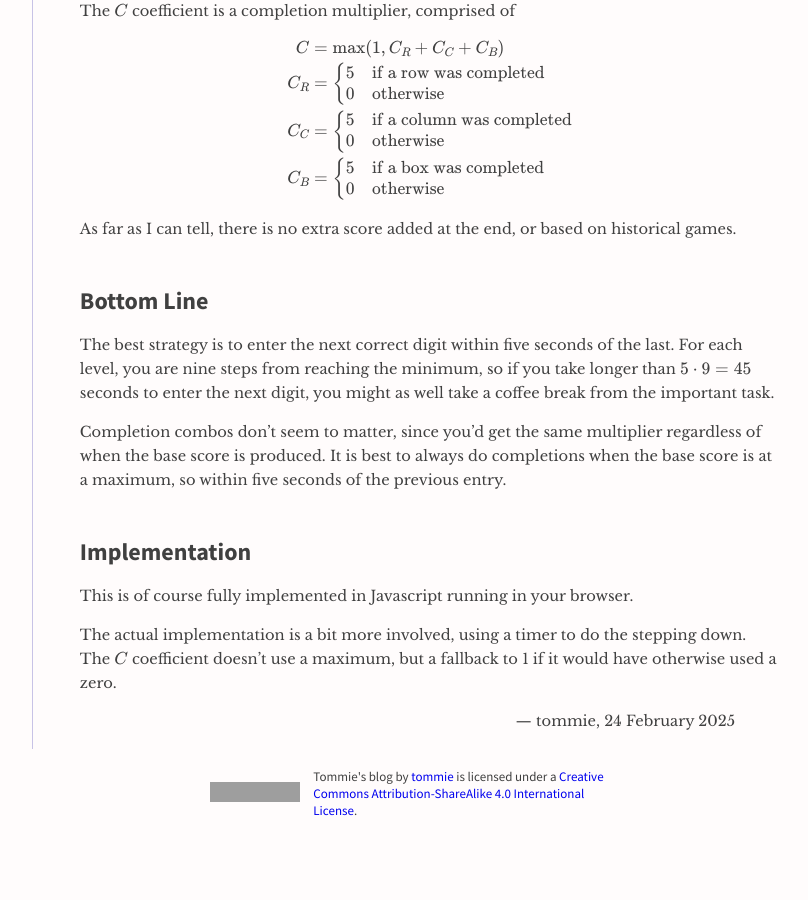
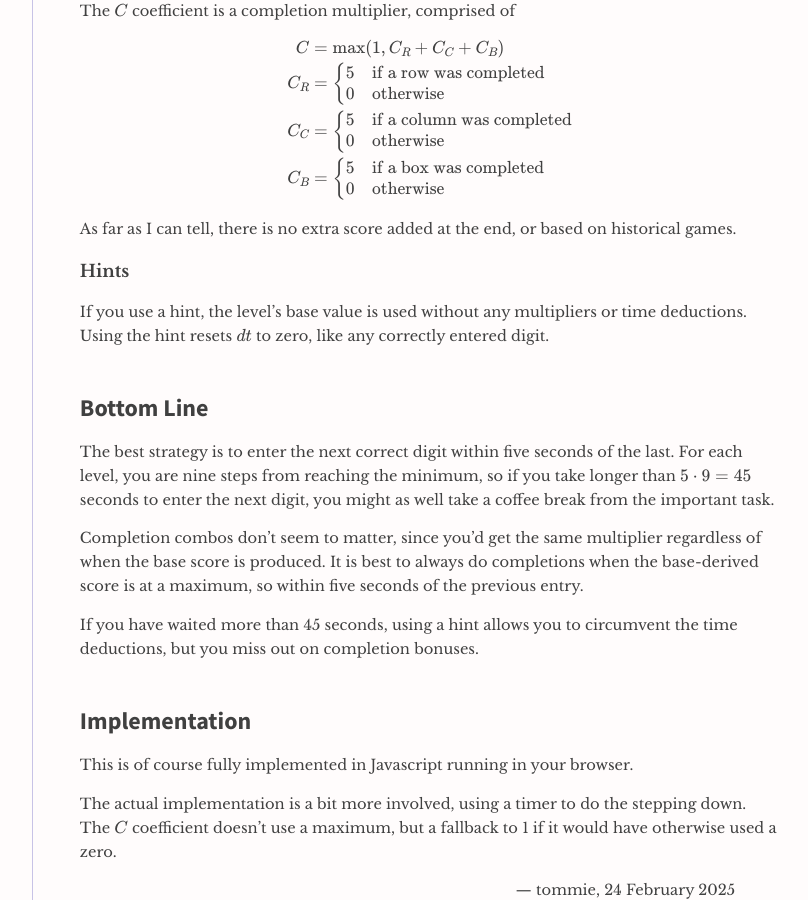
Before and after one commit to tommie/tommie.github.io, a Jekyll site: the page built from _posts/2025-02-24-sudoko-com-scoring.md, in a window 1280 px wide and 900 px high, scrolled down 650 px. Shown: the whole window, without its empty margins (211-1019 px from the left). Built offline with Jekyll 4.4.1, drawn with Linux system fonts in a browser that asks for light colours; before the commit the page ends 1489 px from its top, so only the background shows below that; grey boxes are pictures that could not be loaded.

Commit message:
Adding information about hints in 2025-02-24-sudoko-com-scoring.

```diff
--- a/_posts/2025-02-24-sudoko-com-scoring.md
+++ b/_posts/2025-02-24-sudoko-com-scoring.md
@@ -57,13 +57,20 @@ The \\(C\\) coefficient is a completion multiplier, comprised of
 
 As far as I can tell, there is no extra score added at the end, or based on historical games.
 
+### Hints
+
+If you use a hint, the level's base value is used without any multipliers or time deductions.
+Using the hint resets \\(dt\\) to zero, like any correctly entered digit.
+
 ## Bottom Line
 
 The best strategy is to enter the next correct digit within five seconds of the last.
 For each level, you are nine steps from reaching the minimum, so if you take longer than \\(5 \cdot 9 = 45\\) seconds to enter the next digit, you might as well take a coffee break from the important task.
 
 Completion combos don't seem to matter, since you'd get the same multiplier regardless of when the base score is produced.
-It is best to always do completions when the base score is at a maximum, so within five seconds of the previous entry.
+It is best to always do completions when the base-derived score is at a maximum, so within five seconds of the previous entry.
+
+If you have waited more than 45 seconds, using a hint allows you to circumvent the time deductions, but you miss out on completion bonuses.
 
 ## Implementation
 
```
